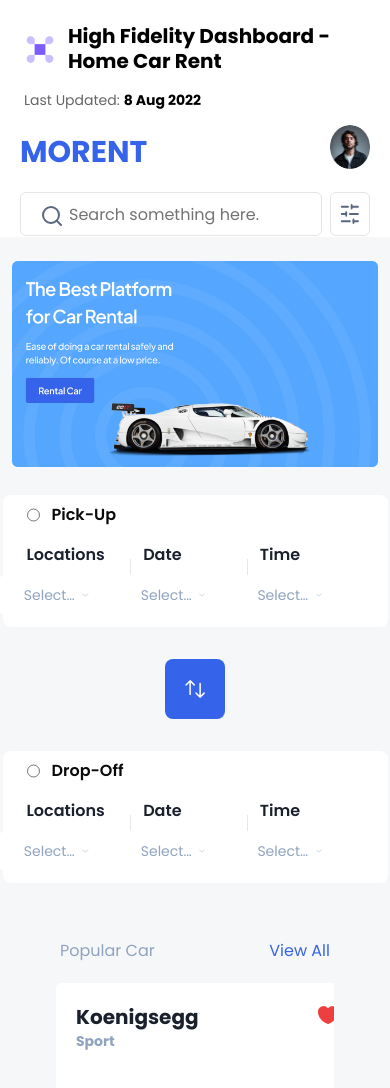
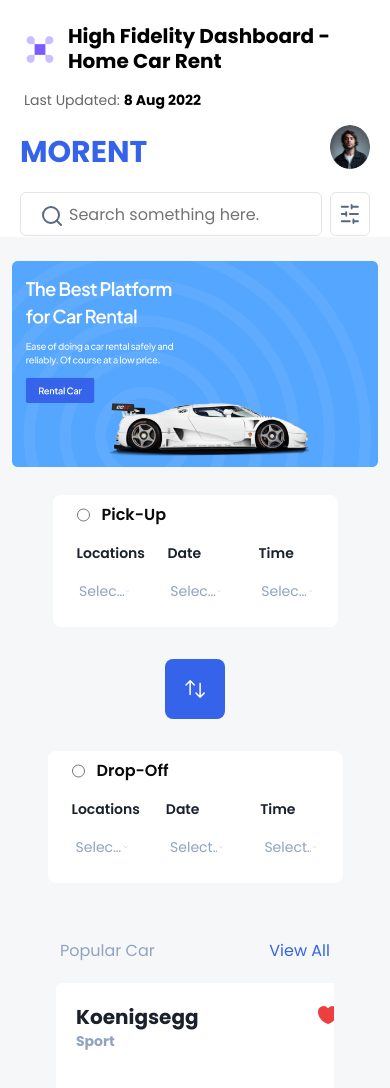
Before and after one commit to Umm-e-Hani02/figma-to-nextjs-hackathon-challenge, a Next.js app: page / in a window 390 px wide. Shown: the top 1088 px of the page. Built offline with nearby package versions, Linux system fonts and the light colour scheme.

Commit message:
Converted Figma design to responsive Next.js app

```diff
--- a/src/app/home/Hero.tsx
+++ b/src/app/home/Hero.tsx
@@ -24,7 +24,7 @@ export default function Hero() {
 
       <div className="lg:flex-row flex justify-around mt-7 xl:mx-16 lg:mx-7 flex-col gap-5 lg:gap-10">
         {/* Pick up */}
-        <div className="w-[385px] md:w-[560px] lg:w-[600px] h-[132px] bg-[#FFFFFF] rounded-lg px-6 m-auto">
+        <div className="w-[285px] md:w-[560px] lg:w-[600px] h-[132px] bg-[#FFFFFF] rounded-lg px-6 m-auto">
           <div className="flex pt-2">
             <input type="radio" name="select" />
             <label className="font-semibold ml-3">Pick-Up</label>
@@ -32,11 +32,11 @@ export default function Hero() {
           <div className="flex mt-4 m-auto justify-center items-center ">
 
             <div className="w-1/3">
-              <legend className="text-[#1A202C] font-semibold">
+              <legend className="text-[#1A202C] font-semibold text-sm md:text-base pl-3">
                 Locations
               </legend>
               <Select>
-                <SelectTrigger className="text-[#90A3BF] mt-2 focus:outline-none border-none lg:-ml-3 -ml-7">
+                <SelectTrigger className="text-[#90A3BF] mt-2 focus:outline-none border-none">
                   <SelectValue placeholder="Select your city" />
                 </SelectTrigger>
                 <SelectContent>
@@ -56,9 +56,9 @@ export default function Hero() {
 
             {/* Date */}
             <div className="w-1/3">
-              <legend className="text-[#1A202C] font-semibold">Date</legend>
+              <legend className="text-[#1A202C] font-semibold text-sm md:text-base pl-3">Date</legend>
               <Select>
-                <SelectTrigger className="text-[#90A3BF] mt-2 focus:outline-none border-none lg:-ml-3 -ml-7">
+                <SelectTrigger className="text-[#90A3BF] mt-2 focus:outline-none border-none">
                   <SelectValue placeholder="Select your date" />
                 </SelectTrigger>
                 <SelectContent>
@@ -77,9 +77,9 @@ export default function Hero() {
 
             {/* Time */}
             <div className="w-1/3">
-              <legend className="text-[#1A202C] font-semibold">Time</legend>
+              <legend className="text-[#1A202C] font-semibold text-sm md:text-base pl-3">Time</legend>
               <Select>
-                <SelectTrigger className="text-[#90A3BF] mt-2 focus:outline-none border-none lg:-ml-3 -ml-7">
+                <SelectTrigger className="text-[#90A3BF] mt-2 focus:outline-none border-none">
                   <SelectValue placeholder="Select your time" />
                 </SelectTrigger>
                 <SelectContent>
@@ -99,18 +99,18 @@ export default function Hero() {
         </div>
 
         {/* Drop off */}
-        <div className="w-[385px] md:w-[560px] lg:w-[600px] h-[132px] bg-[#FFFFFF] rounded-lg px-6 m-auto">
+        <div className="w-[295px] md:w-[560px] lg:w-[600px] h-[132px] bg-[#FFFFFF] rounded-lg px-6 m-auto">
           <div className="flex pt-2">
             <input type="radio" name="select" />
             <label className="font-semibold ml-3">Drop-Off</label>
           </div>
           <div className="flex mt-4 m-auto justify-center items-center">
             <div className="w-1/3">
-              <legend className="text-[#1A202C] font-semibold">
+              <legend className="text-[#1A202C] font-semibold text-sm md:text-base pl-3">
                 Locations
               </legend>
               <Select>
-                <SelectTrigger className="text-[#90A3BF] mt-2 focus:outline-none border-none lg:-ml-3 -ml-7">
+                <SelectTrigger className="text-[#90A3BF] mt-2 focus:outline-none border-none">
                   <SelectValue placeholder="Select your city" />
                 </SelectTrigger>
                 <SelectContent>
@@ -130,9 +130,9 @@ export default function Hero() {
 
             {/* Date */}
             <div className="w-1/3">
-              <legend className="text-[#1A202C] font-semibold">Date</legend>
+              <legend className="text-[#1A202C] font-semibold text-sm md:text-base pl-3">Date</legend>
               <Select>
-                <SelectTrigger className="text-[#90A3BF] mt-2 focus:outline-none border-none lg:-ml-3 -ml-7">
+                <SelectTrigger className="text-[#90A3BF] mt-2 focus:outline-none border-none">
                   <SelectValue placeholder="Select your date" />
                 </SelectTrigger>
                 <SelectContent>
@@ -151,9 +151,9 @@ export default function Hero() {
 
             {/* Time */}
             <div className="w-1/3">
-              <legend className="text-[#1A202C] font-semibold">Time</legend>
+              <legend className="text-[#1A202C] font-semibold text-sm md:text-base pl-3">Time</legend>
               <Select>
-                <SelectTrigger className="text-[#90A3BF] mt-2 focus:outline-none border-none lg:-ml-3 -ml-7">
+                <SelectTrigger className="text-[#90A3BF] mt-2 focus:outline-none border-none">
                   <SelectValue placeholder="Select your time" />
                 </SelectTrigger>
                 <SelectContent>
```
